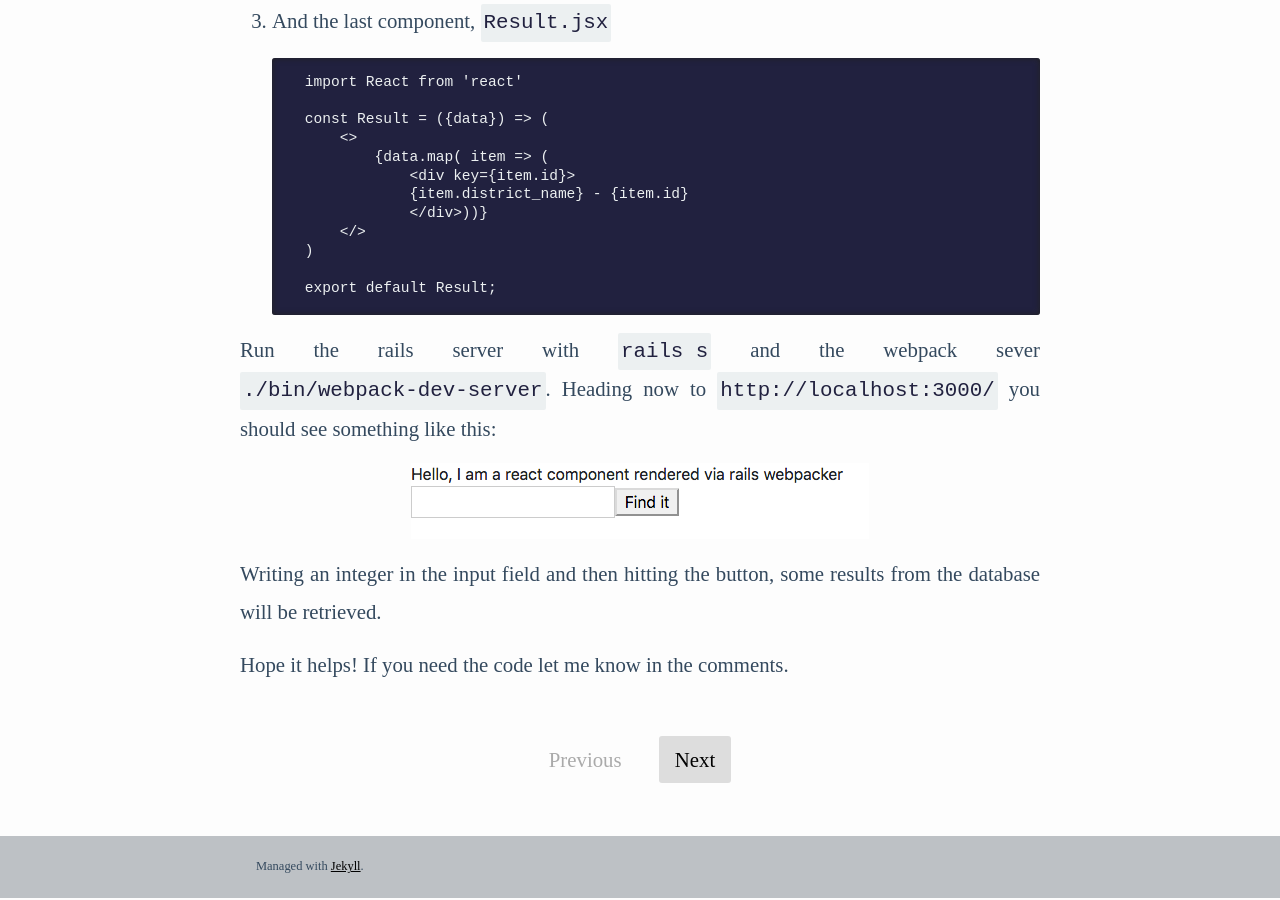
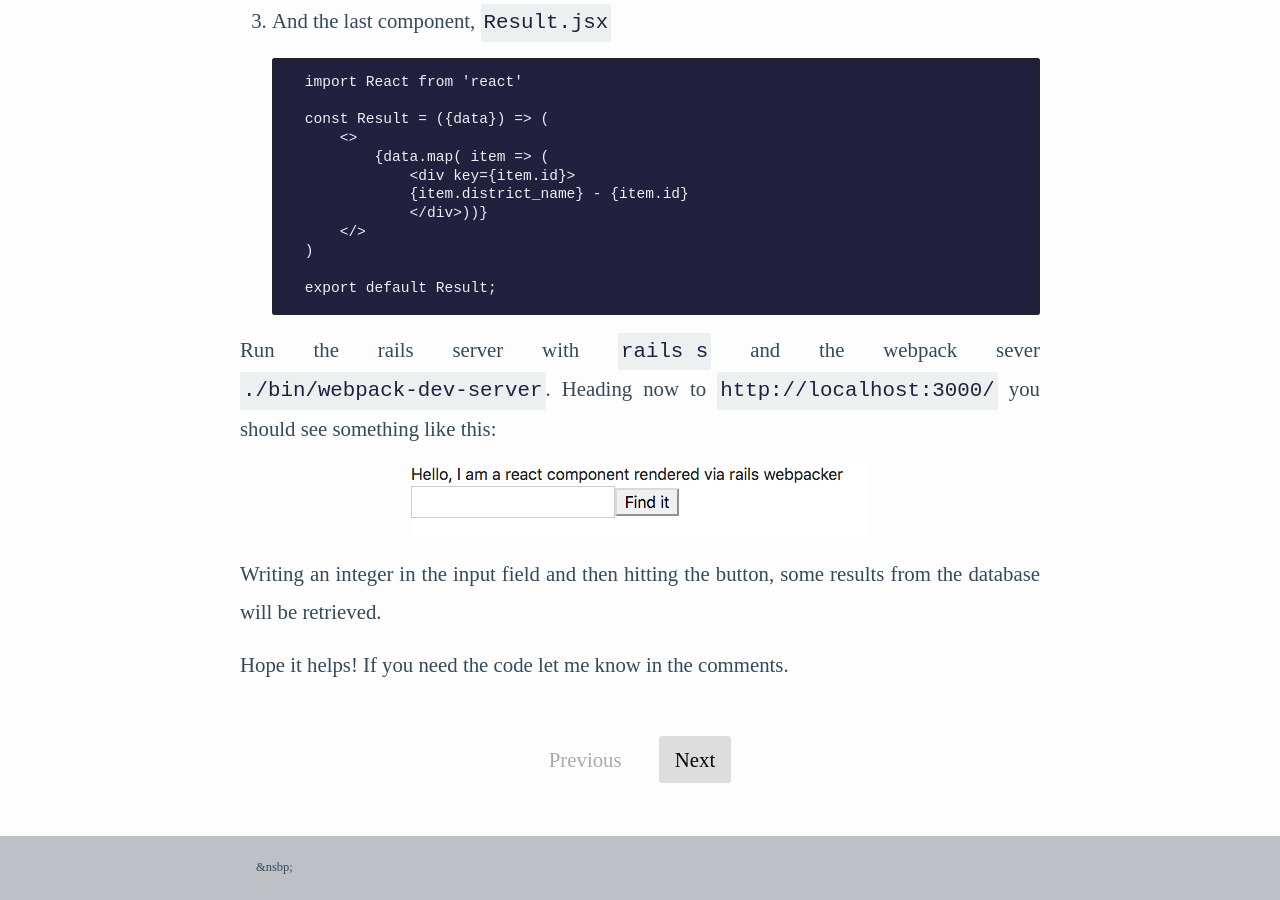
Before and after one commit to mazzi/mazzi.github.com, a Jekyll site: the page built from index.html, in a window 1280 px wide and 900 px high, scrolled down 8933 px. Built offline with Jekyll 4.4.1, drawn with Linux system fonts in a browser that asks for light colours; the list of posts is cut into pages by our own code.

Commit message:
Empty footer

```diff
--- a/_includes/footer.html
+++ b/_includes/footer.html
@@ -1,6 +1,6 @@
 		<div id="footer">
-			<p>Managed with <a href="https://github.com/mojombo/jekyll">Jekyll</a>.</p>
-		</div>
+		&nsbp;
+                </div>
 		<script type="text/javascript">
 			{% include main.js %}
 		</script>
```
